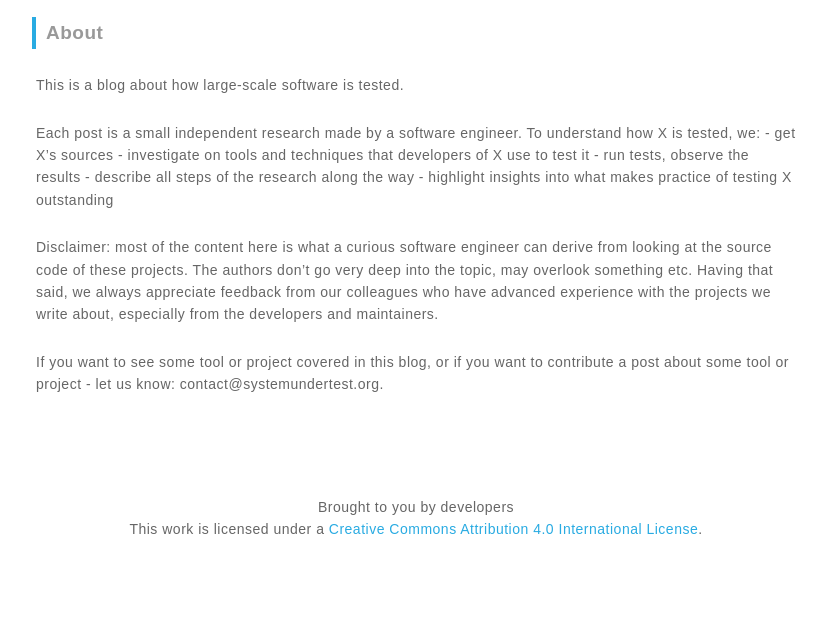
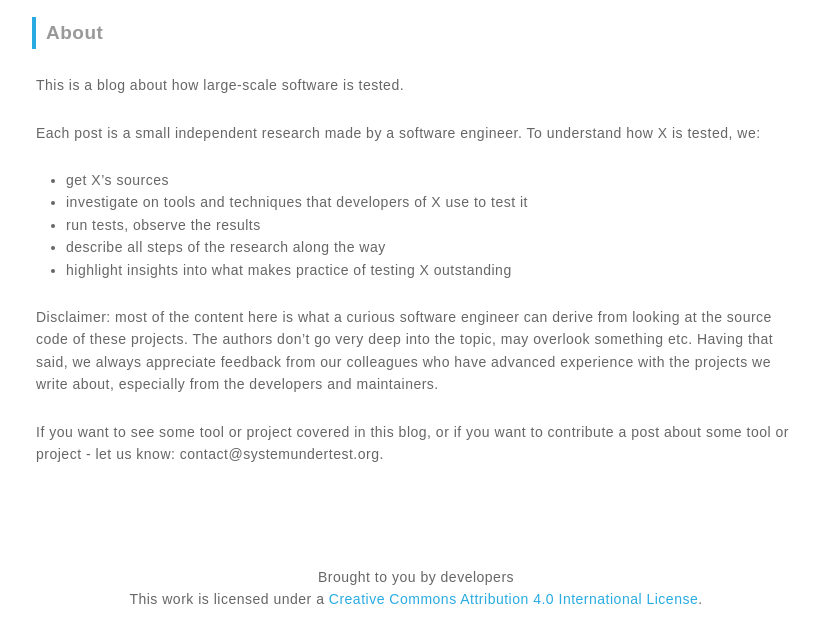
Before and after one commit to systemundertest/systemundertest.github.io, a plain HTML site: page about/index.html in a window 1280 px wide. Shown: the part 88-730 px from the top of the page, without its empty margins (224-1050 px from the left). Drawn offline with Linux system fonts and the light colour scheme.

Commit message:
Add extra space

```diff
--- a/about/index.html
+++ b/about/index.html
@@ -73,12 +73,15 @@
     <article>
 	    <p>This is a blog about how large-scale software is tested.</p>
 
-<p>Each post is a small independent research made by a software engineer. To understand how X is tested, we:
-- get X&rsquo;s sources
-- investigate on tools and techniques that developers of X use to test it
-- run tests, observe the results
-- describe all steps of the research along the way
-- highlight insights into what makes practice of testing X outstanding</p>
+<p>Each post is a small independent research made by a software engineer. To understand how X is tested, we:</p>
+
+<ul>
+<li>get X&rsquo;s sources</li>
+<li>investigate on tools and techniques that developers of X use to test it</li>
+<li>run tests, observe the results</li>
+<li>describe all steps of the research along the way</li>
+<li>highlight insights into what makes practice of testing X outstanding</li>
+</ul>
 
 <p>Disclaimer: most of the content here is what a curious software engineer can derive from looking at the source code of these projects. The authors don’t go very deep into the topic, may overlook something etc. Having that said, we always appreciate feedback from our colleagues who have advanced experience with the projects we write about, especially from the developers and maintainers.</p>
 
```
